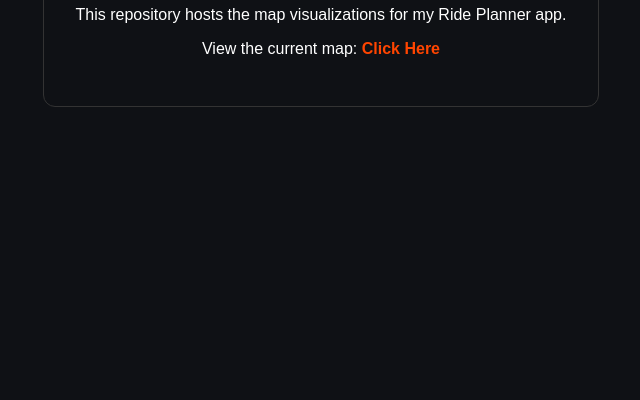
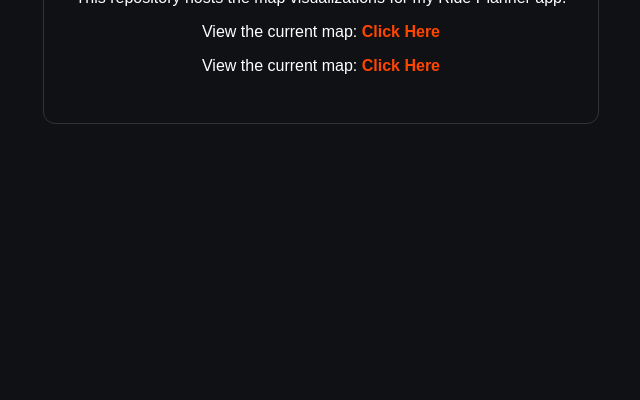
Before and after one commit to HartajOberoi/ride_planner, a plain HTML site: page index.html in a window 1280 px wide. Shown: the part 400-800 px from the top of the page, without its empty margins (319-959 px from the left). Drawn offline with Linux system fonts and the light colour scheme.

Commit message:
Update index.html

```diff
--- a/index.html
+++ b/index.html
@@ -15,6 +15,7 @@
         <h1>Motorcycle Ride Planner Assets</h1>
         <p>This repository hosts the map visualizations for my Ride Planner app.</p>
         <p>View the current map: <a href="ride_map.html">Click Here</a></p>
+        <p>View the current map: <a href="6_day_round_trip.html">Click Here</a></p>
     </div>
 </body>
 </html>
```
